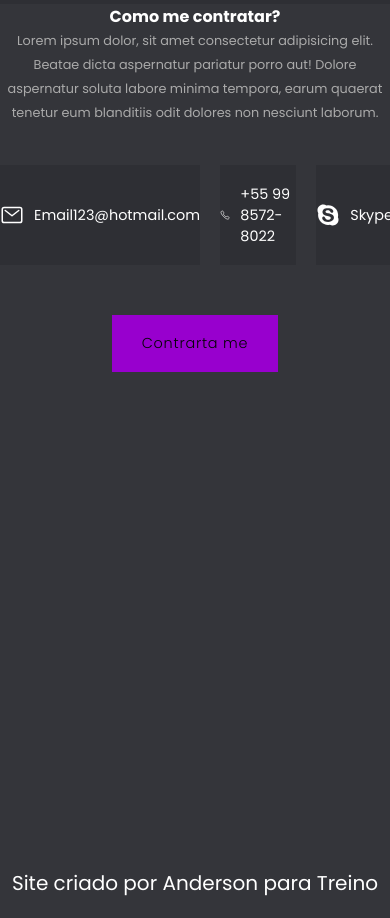
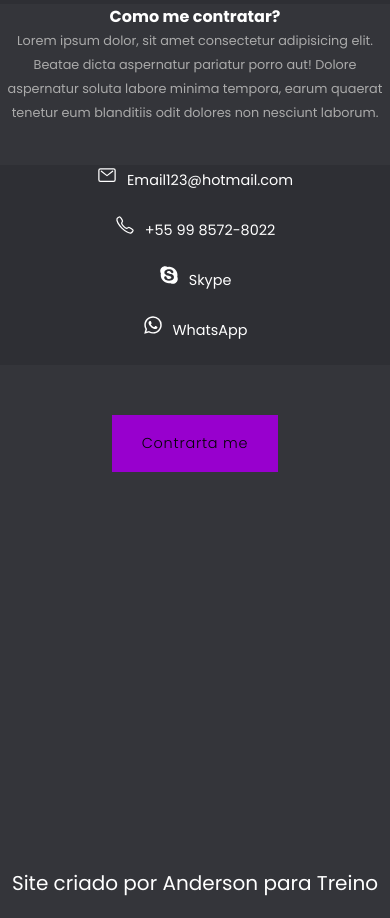
Before and after one commit to andy7070/projeto-portifolio, a plain HTML site: page index.html in a window 390 px wide. Shown: the part 2560-3478 px from the top of the page. Drawn offline with nearby package versions, Linux system fonts and the light colour scheme.

Commit message:
update do celular

```diff
--- a/css/style.css
+++ b/css/style.css
@@ -283,13 +283,21 @@ footer p {
       #contato .conteudo a {
         background: #2e2f34;
         color: #fff;
-        height: 100px;
-        display: flex;
-        justify-content: center;
-        align-items: center;
+        height: 50px;
+
+        align-items: baseline;
         text-decoration: none;
         font-size: 0.90rem;
         transition: .4s;
+    }
+    #contato .conteudo {
+        display: block;
+
+    }
+    #contato .conteudo a ion-icon {
+        color: #fff;
+        font-size: 1.25rem;
+        transition: .5s;
     }
     #home .mulher-img {
         position: absolute;
```
